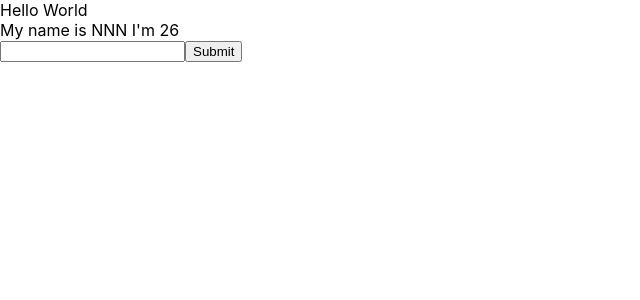
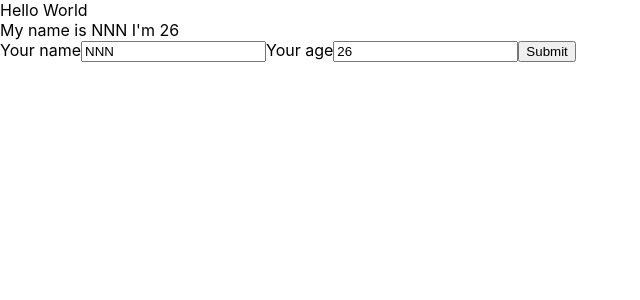
Before and after one commit to BaoBongBong/TestDemo, a React (Create React App) app: page / in a window 1280 px wide. Shown: the top 300 px of the page, without its empty margins (0-640 px from the left). Built offline with nearby package versions, Linux system fonts and the light colour scheme.

Commit message:
Nesting Component

```diff
--- a/src/components/MyComponent.js
+++ b/src/components/MyComponent.js
@@ -1,47 +1,12 @@
 import React from "react";
+import UserInfor from "./UserInfo";
 
 class MyComponent extends React.Component {
-    state = {
-        name: 'NNN',
-        address: 'HCM',
-        age: '26'
-    }
-
-    handleClick(event) {
-        console.log(">>Click me my button")
-
-        //merge state => react class
-        this.setState({
-            name: "Bao",
-            age: Math.floor((Math.random() * 100) + 1)
-        })
-        // this.setState({
-        //     age: Math.floor((Math.random() * 100) + 1)
-        // })
-    }
-    handleMouseOver(event) {
-        // console.log(event.pageX)
-    }
-
-    handleOnchange = (event) => {
-        this.setState({
-            name: event.target.value
-        })
-    }
-
-    handleOnSubmit = (event) => {
-        event.preventDefault();
-        console.log(this.state)
-    }
     //JSX
     render() {
         return (
             <div>
-                My name is {this.state.name} I'm {this.state.age}
-                <form onSubmit={(event) => this.handleOnSubmit(event)}>
-                    <input type="text" onChange={(event) => this.handleOnchange(event)} />
-                    <button>Submit</button>
-                </form>
+                <UserInfor></UserInfor>
             </div>
         );
     }
--- /dev/null
+++ b/src/components/UserInfo.js
@@ -0,0 +1,49 @@
+import React from "react";
+
+class UserInfor extends React.Component {
+
+    state = {
+        name: 'NNN',
+        address: 'HCM',
+        age: '26'
+    }
+
+    handleOnchange = (event) => {
+        this.setState({
+            name: event.target.value
+        })
+    }
+
+    handleOnchangeAge = (event) => {
+        this.setState({
+            age: event.target.value
+        })
+    }
+
+    handleOnSubmit = (event) => {
+        event.preventDefault();
+        console.log(this.state)
+    }
+
+    render() {
+        return (
+            <div>My name is {this.state.name} I'm {this.state.age}
+                <form onSubmit={(event) => this.handleOnSubmit(event)}>
+                    <label>Your name</label>
+                    <input
+                        type="text"
+                        onChange={(event) => this.handleOnchange(event)}
+                        value={this.state.name}
+                    />
+                    <label>Your age</label>
+                    <input
+                        type="text"
+                        onChange={(event) => this.handleOnchangeAge(event)}
+                        value={this.state.age}
+                    />
+                    <button>Submit</button>
+                </form></div>
+        )
+    }
+}
+export default UserInfor;
```
